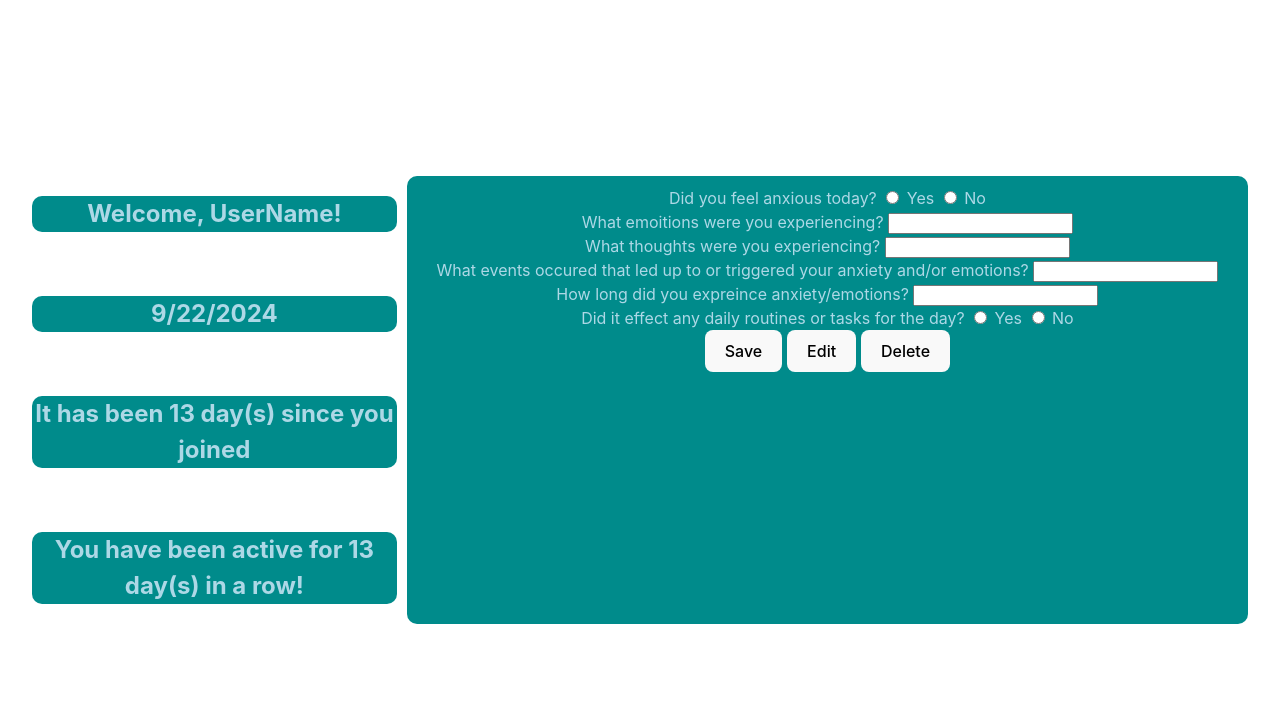
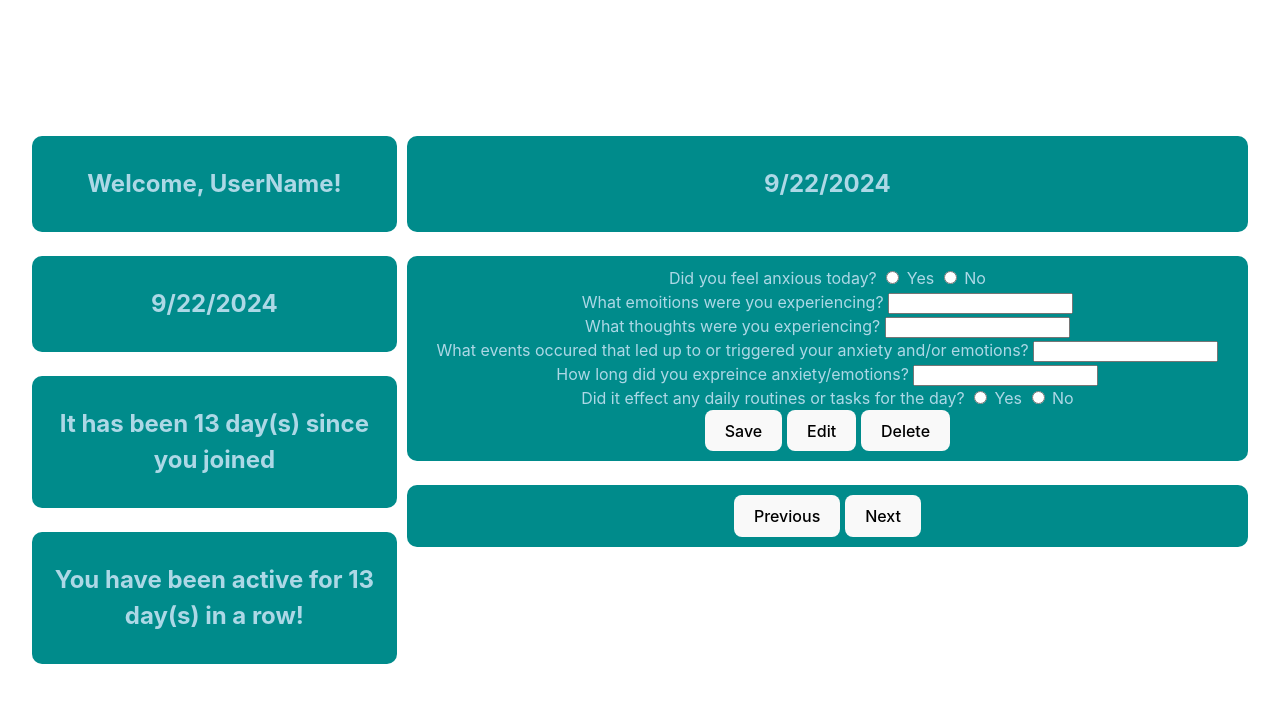
Before and after one commit to PipoAT/CS5167-Project-1, a Svelte app: page / in a window 1280 px wide. Shown: the top 702 px of the page. Built offline with nearby package versions, Linux system fonts and the light colour scheme.

Commit message:
adding layour for form date display and navigation

```diff
--- a/src/App.svelte
+++ b/src/App.svelte
@@ -22,6 +22,11 @@
       </div>
     </div>
     <div id="form">
+      <div id="form-date">
+        <h2>{currentDateOnly}</h2>
+      </div>
+      <br>
+      <div id="form-main">
         <form>
           <label for="anxiety">Did you feel anxious today?</label>
           <input type="radio" id="anxiety-yes" name="anxiety" value="yes">
@@ -52,5 +57,11 @@
           <button type="submit">Delete</button>
         </form>
       </div>
+      <br>
+      <div id="form-nav">
+        <button type="submit">Previous</button>
+        <button type="submit">Next</button>
+      </div>
+    </div>
   </div>
 </main>
--- a/src/app.css
+++ b/src/app.css
@@ -91,12 +91,31 @@ button:focus-visible {
   color: lightblue;
   background-color: darkcyan;
   border-radius: 10px;
+  padding: 10px;
 }
 
 #form {
   flex: 1;
+}
+
+#form-main {
   color: lightblue;
   background-color: darkcyan;
   border-radius: 10px;
   padding: 10px;
 }
+
+
+#form-date {
+  color: lightblue;
+  background-color: darkcyan;
+  border-radius: 10px;
+  padding: 10px;
+}
+
+#form-nav {
+  color: lightblue;
+  background-color: darkcyan;
+  border-radius: 10px;
+  padding: 10px;
+}
```
Lines whose indentation alone changed are shown as unchanged.
